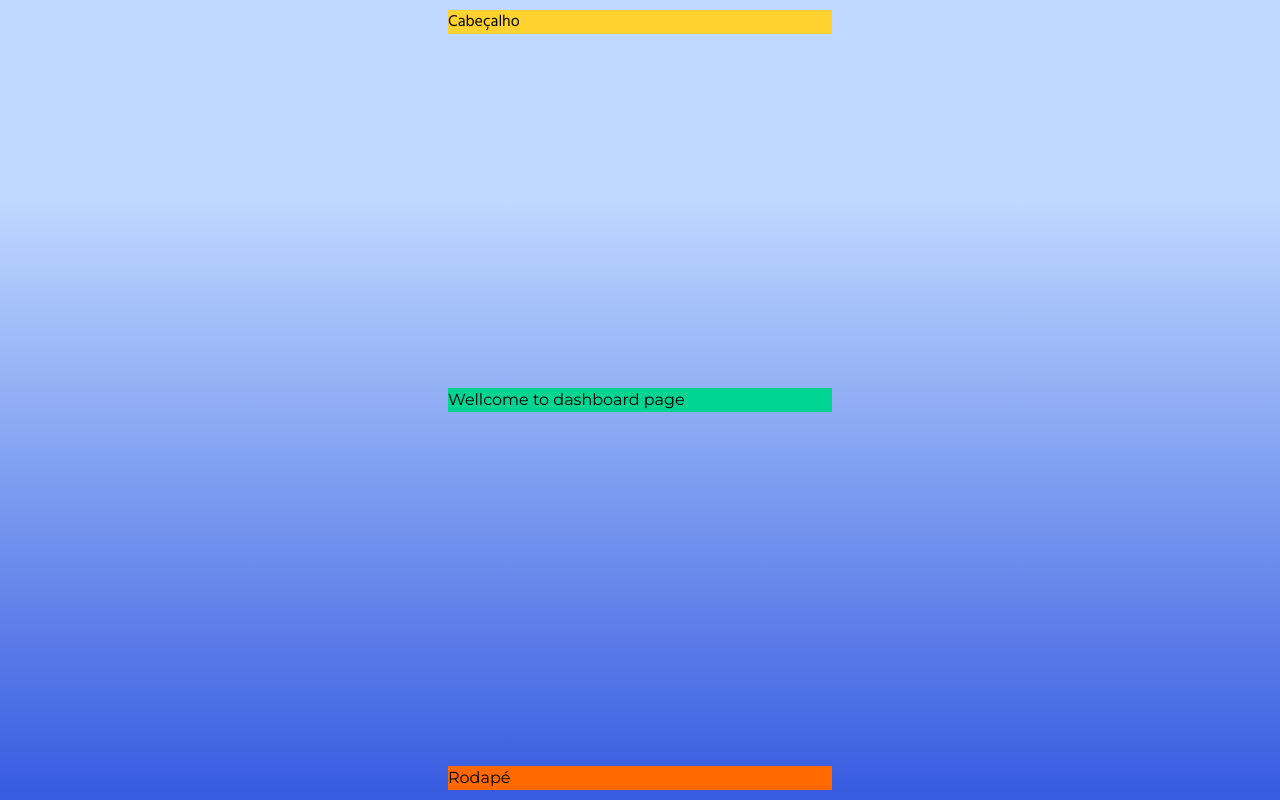
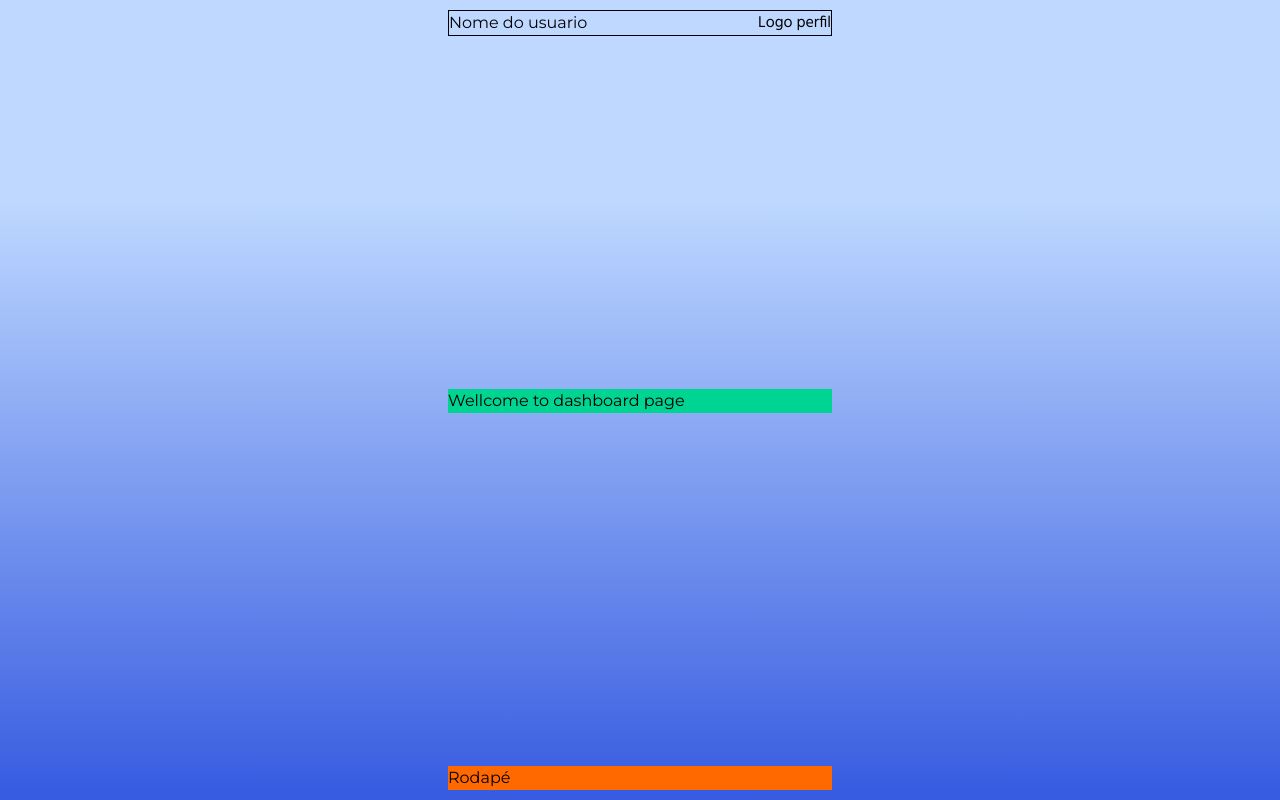
Before and after one commit to FelipeEduardoOliveira/cfive-dashboard, a Next.js app: page /dashboard in a window 1280 px wide. Built offline with nearby package versions, Linux system fonts and the light colour scheme.

Commit message:
feat: adjustemnt layout default

```diff
--- a/src/app/[dashboard]/page.tsx
+++ /dev/null
@@ -1,17 +0,0 @@
-'use client';
-
-import React from 'react';
-
-export default function Home() {
-  return (
-    <div className="flex flex-col justify-between items-center h-screen p-2.5 w-full">
-      <div className="bg-amber-300 w-full max-w-96">Cabeçalho</div>
-      <div className="bg-emerald-400 w-full max-w-96">
-        <h1>Wellcome to dashboard page</h1>
-      </div>
-      <div className="bg-orange-500 w-full max-w-96">
-        <h1>Rodapé</h1>
-      </div>
-    </div>
-  );
-}
--- /dev/null
+++ b/src/app/dashboard/layout.tsx
@@ -0,0 +1,21 @@
+import '@/app/globals.css';
+import Header from '@/components/Header';
+import { montserrat, hind } from '@/styles/fonts';
+
+export default function DashboardLayout({
+  children,
+}: Readonly<{
+  children: React.ReactNode;
+}>) {
+  return (
+    <div
+      className={`${montserrat.variable} ${hind.variable} antialiased flex flex-col justify-between items-center min-h-screen p-2.5 w-full`}
+    >
+      <Header />
+      {children}
+      <div className="bg-orange-500 w-full max-w-96">
+        <h1>Rodapé</h1>
+      </div>
+    </div>
+  );
+}
--- /dev/null
+++ b/src/app/dashboard/page.tsx
@@ -0,0 +1,11 @@
+'use client';
+
+import React from 'react';
+
+export default function Home() {
+  return (
+      <div className="bg-emerald-400 w-full max-w-96">
+        <h1>Wellcome to dashboard page</h1>
+      </div>
+  );
+}
--- a/src/app/layout.tsx
+++ b/src/app/layout.tsx
@@ -1,21 +1,8 @@
 import type { Metadata } from 'next';
-import { Montserrat, Hind } from 'next/font/google';
-import 'react-toastify/dist/ReactToastify.css';
 import './globals.css';
-import { ToastContainer } from 'react-toastify';
-import Head from 'next/head';
+import { SharedHead, SharedToastContainer } from '@/components/SharedLayoutElements';
+import { montserrat, hind } from '@/styles/fonts';
 
-const montserrat = Montserrat({
-  weight: ['400', '500', '700'], // Pesos da fonte Montserrat
-  subsets: ['latin'], // Subconjuntos para a fonte Montserrat
-  variable: '--font-montserrat', // Variável CSS
-});
-
-const hind = Hind({
-  weight: ['300', '400', '600'], // Pesos da fonte Hind
-  subsets: ['latin'], // Subconjuntos para a fonte Hind
-  variable: '--font-hind', // Variável CSS
-});
 export const metadata: Metadata = {
   title: 'Create Next App',
   description: 'Generated by create next app',
@@ -28,22 +15,10 @@ export default function RootLayout({
 }>) {
   return (
     <html lang="en">
-      <Head>
-        <meta name="theme-color" content="bed8ff" />
-        <meta name="apple-mobile-web-app-status-bar-style" content="black-translucent" />
-      </Head>
+      <SharedHead />
       <body className={`${montserrat.variable} ${hind.variable} antialiased`}>
         {children}
-        <ToastContainer
-          position="top-right"
-          autoClose={3000}
-          hideProgressBar={false}
-          newestOnTop
-          closeOnClick
-          pauseOnHover
-          draggable
-          theme="colored"
-        />
+        <SharedToastContainer />
       </body>
     </html>
   );
--- /dev/null
+++ b/src/app/not-found.tsx
@@ -0,0 +1,20 @@
+'use client';
+
+import Link from 'next/link';
+
+export default function NotFound() {
+  return (
+    <div className="min-h-screen flex flex-col items-center justify-center bg-white text-gray-800 p-6">
+      <h1 className="text-6xl font-bold mb-4">404</h1>
+      <p className="text-xl mb-6 text-center">
+        Opa! A página que você está procurando não foi encontrada.
+      </p>
+      <Link
+        href="/"
+        className="px-6 py-3 bg-blue-600 text-white rounded hover:bg-blue-700 transition"
+      >
+        Voltar para o início
+      </Link>
+    </div>
+  );
+}
--- /dev/null
+++ b/src/components/Header/index.tsx
@@ -0,0 +1,17 @@
+'use client';
+
+import { toaster } from '@/utils/toast';
+
+const Header = () => {
+  return (
+    <div className="flex justify-between w-full max-w-96 border">
+      <div onClick={() => toaster.success('Funcionou')}>
+        <h1>Nome do usuario</h1>
+      </div>
+
+      <div>Logo perfil</div>
+    </div>
+  );
+};
+
+export default Header;
--- /dev/null
+++ b/src/components/SharedLayoutElements/index.tsx
@@ -0,0 +1,24 @@
+'use client';
+
+import { ToastContainer } from 'react-toastify';
+import Head from 'next/head';
+
+export const SharedHead = () => (
+  <Head>
+    <meta name="theme-color" content="#bed8ff" />
+    <meta name="apple-mobile-web-app-status-bar-style" content="black-translucent" />
+  </Head>
+);
+
+export const SharedToastContainer = () => (
+  <ToastContainer
+    position="top-right"
+    autoClose={3000}
+    hideProgressBar={false}
+    newestOnTop
+    closeOnClick
+    pauseOnHover
+    draggable
+    theme="colored"
+  />
+);
--- /dev/null
+++ b/src/styles/fonts.ts
@@ -0,0 +1,13 @@
+import { Montserrat, Hind } from 'next/font/google';
+
+export const montserrat = Montserrat({
+  weight: ['400', '500', '700'],
+  subsets: ['latin'],
+  variable: '--font-montserrat',
+});
+
+export const hind = Hind({
+  weight: ['300', '400', '600'],
+  subsets: ['latin'],
+  variable: '--font-hind',
+});
```
